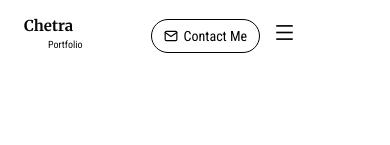
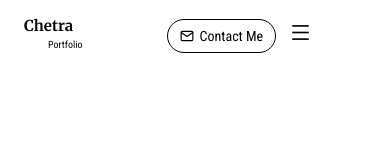
Before and after one commit to chetraemm-del/chetra-portfolio, a React (Vite) app: page / in a window 390 px wide. Shown: the top 145 px of the page. Built offline with nearby package versions, Linux system fonts and the light colour scheme; a web font is replaced by a local one.

Commit message:
edit gap

```diff
--- a/src/components/Navbar.jsx
+++ b/src/components/Navbar.jsx
@@ -140,7 +140,7 @@ function Navbar() {
         ref={navRef}
         className={`w-full transition-all duration-300 rounded-full py-2 sm:py-3 px-2 sm:px-4 ${currentScrolled > 0 ? "bg-black/60 backdrop-blur-md " : ""}`}
       >
-        <nav className="flex sm:justify-between items-center gap-17 sm:gap-3">
+        <nav className="flex sm:justify-between items-center gap-21 sm:gap-3">
           <div
             ref={logoRef}
             className={`ml-1 sm:ml-4 leading-4 transition-all duration-300 ${currentScrolled > 0 ? "text-white" : ""}`}
```
